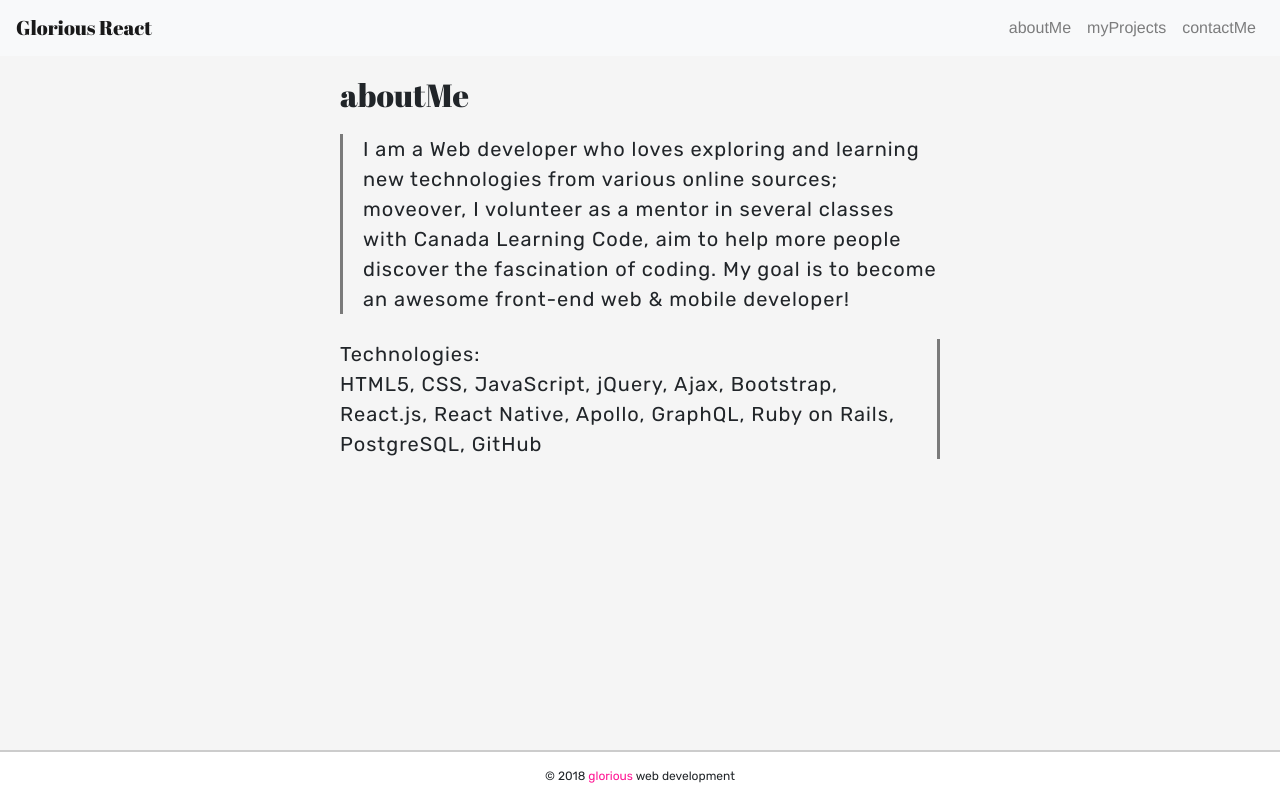
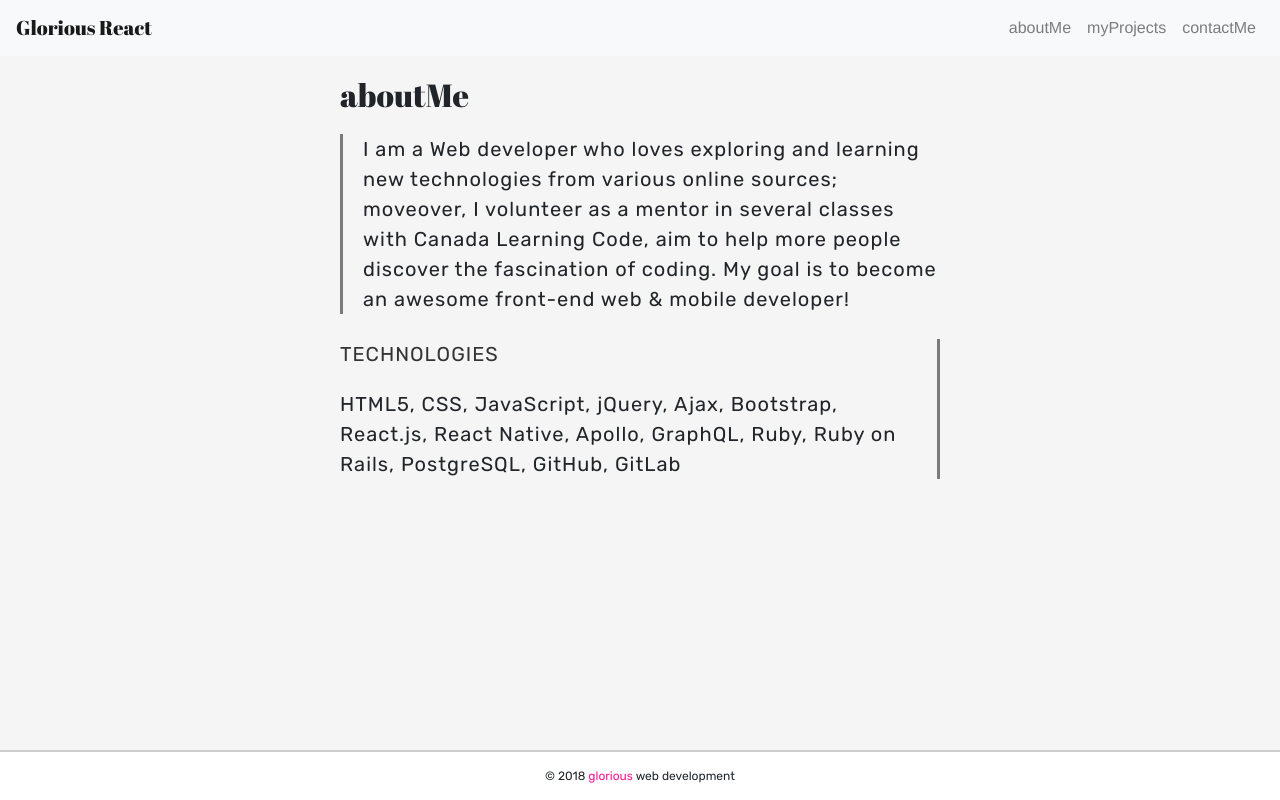
Before and after one commit to gloriading/profile-react, a React (Create React App) app: page /about in a window 1280 px wide. Built offline with nearby package versions, Linux system fonts and the light colour scheme.

Commit message:
update aboutMe

```diff
--- a/src/App.css
+++ b/src/App.css
@@ -113,7 +113,12 @@ p.tech {
   padding-right: 20px;
   border-right: 3px solid rgba(0,0,0,0.5);
 }
-
+p.tech span {
+  display: block;
+  color: #333;
+  text-transform: uppercase;
+  margin-bottom: 20px;
+}
 
 /* projects */
 .projects-container {
--- a/src/components/AboutMe.js
+++ b/src/components/AboutMe.js
@@ -10,7 +10,8 @@ const AboutMe = () => {
           I am a Web developer who loves exploring and learning new technologies from various online sources; moveover, I volunteer as a mentor in several classes with Canada Learning Code, aim to help more people discover the fascination of coding. My goal is to become an awesome front-end web & mobile developer!
         </p>
         <p className="tech animated fadeInRight slower">
-          Technologies: <br/> HTML5, CSS, JavaScript, jQuery, Ajax, Bootstrap, React.js, React Native, Apollo, GraphQL, Ruby on Rails, PostgreSQL, GitHub
+          <span>Technologies</span>
+          HTML5, CSS, JavaScript, jQuery, Ajax, Bootstrap, React.js, React Native, Apollo, GraphQL, Ruby, Ruby on Rails, PostgreSQL, GitHub, GitLab
         </p>
 
       </div>
```
